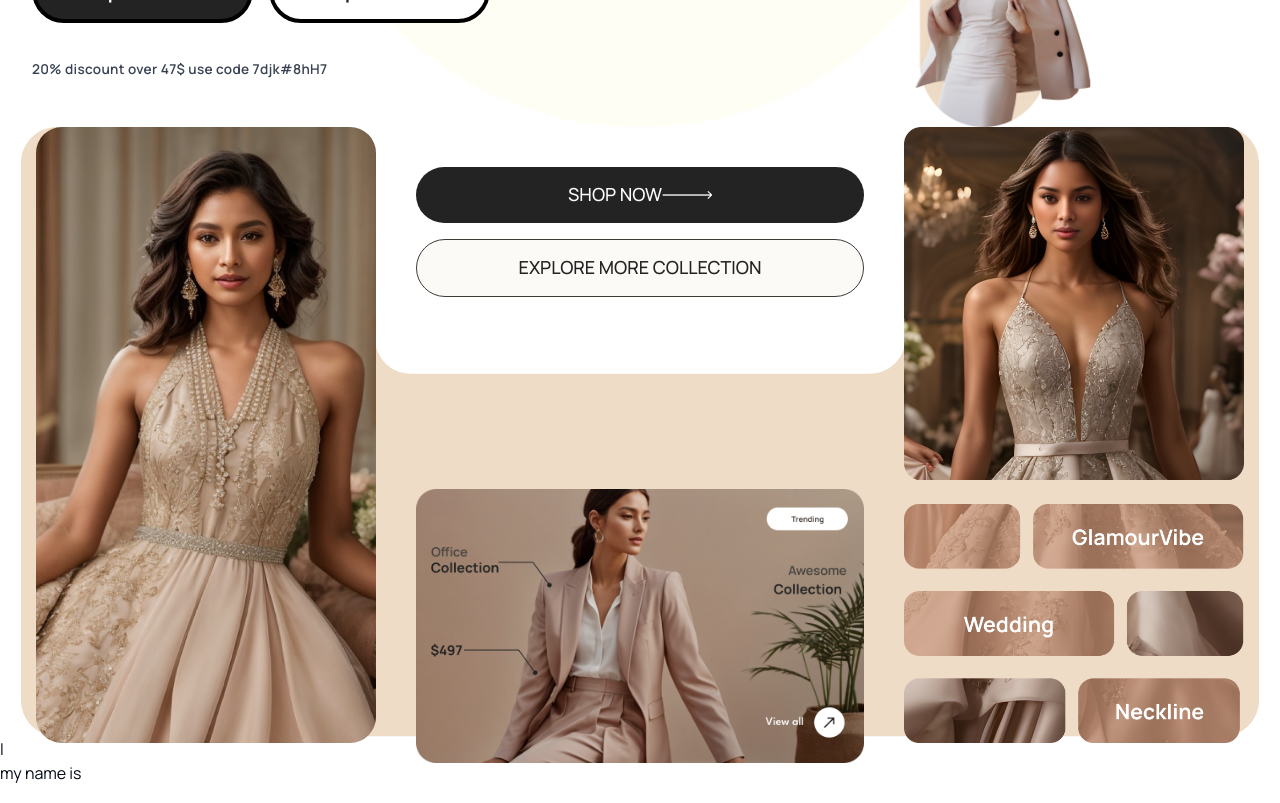
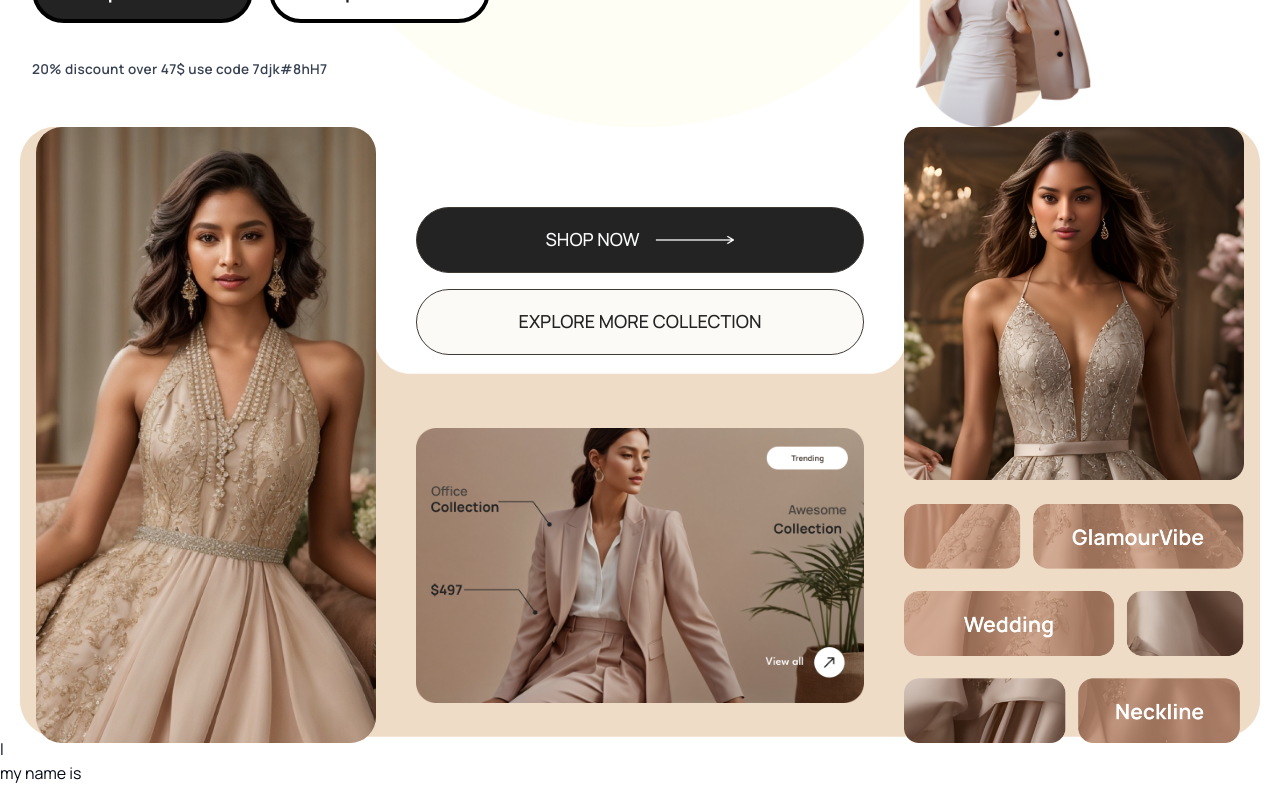
Before and after one commit to Iqtidartara/Main-Plume, a Next.js app: page / in a window 1280 px wide. Shown: the part 640-1443 px from the top of the page. Built offline with nearby package versions, Linux system fonts and the light colour scheme.

Commit message:
refractor :importing changes

```diff
--- a/components/Demo.tsx
+++ b/components/Demo.tsx
@@ -12,7 +12,7 @@ const Demo = () => {
           background :"url('/bgdemo.svg')",
           backgroundPosition : "center",
           backgroundRepeat:'no-repeat',
-          backgroundSize:'contain',
+          backgroundSize:'cover',
           width:'1240px',
           height:'610.37px',
         }
@@ -27,25 +27,26 @@ const Demo = () => {
           </div>
 
           {/* buttons and image */}
-          <div className="flex flex-col gap-4 m-10">
-            <Button className=" text-[1.125rem] font-500 uppercase px-6 py-7 bg-[#232323] rounded-[3.23125rem] ">
+          <div className="flex flex-col gap-4 m-10 items-center justify-between">
+
+           <div className="flex flex-col gap-4 m-10 w-full"> <Button className=" text-[1.125rem] font-500 uppercase px-6 py-8 bg-[#232323] rounded-[3.23125rem]   border-[1.65px] border-solid border-[#403A35] gap-4 ">
               Shop Now
               <Image
                 src="/Arrow 12.png"
                 alt="arrow"
                 width={50}
                 height={6}
-                className="w-4.9375rem h-2"
+                className="w-[4.9375rem] h-2"
               />
             </Button>
-            <Button className="bg-[#FBFAF6] border-[1.65px] border-solid border-[#403A35] px-6 py-7 text-[#232323] text-[1.125rem] font-500 uppercase text-center rounded-[3.23125rem] ">explore more COLLECTION</Button>
-
+            <Button className="bg-[#FBFAF6] border-[1.65px] border-solid border-[#403A35] px-6 py-8 text-[#232323] text-[1.125rem] font-500 uppercase text-center rounded-[3.23125rem] hover:text-[#fff]">explore more COLLECTION</Button>
+            </div>
             <Image
               src={"/demo2.png"}
               alt="second image"
               width={530}
               height={325}
-              className="mt-44"
+              className=""
             />
           </div>
 
```
